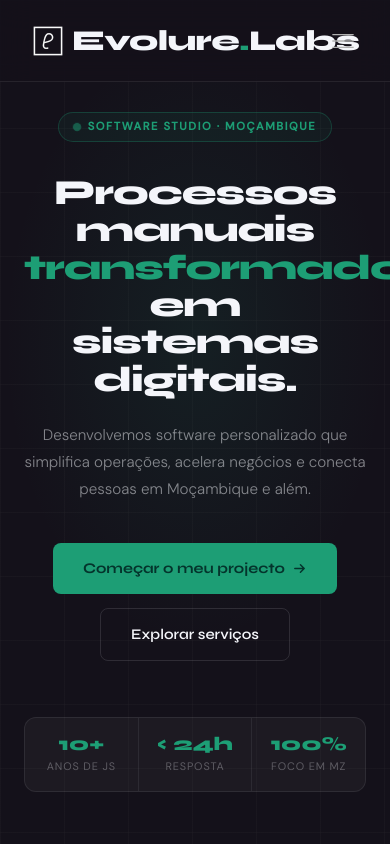
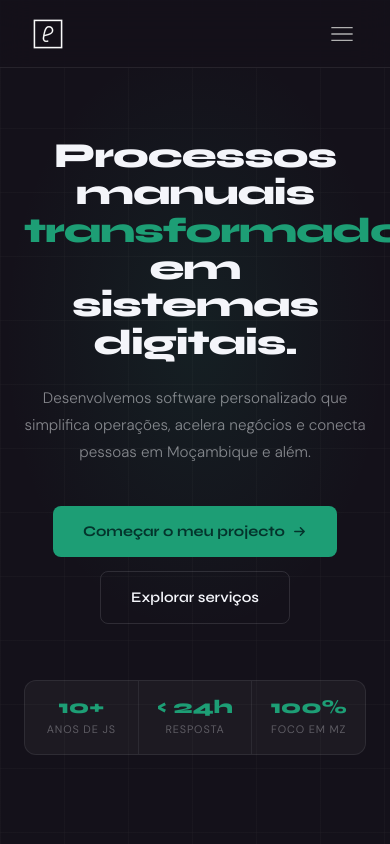
Before and after one commit to ArcidesFerrao/evolurelabs, a Next.js app: page / in a window 390 px wide. Shown: the top 844 px of the page. Built offline with nearby package versions, Linux system fonts and the light colour scheme.

Commit message:
minor details on hero section

```diff
--- a/app/components/Hero.tsx
+++ b/app/components/Hero.tsx
@@ -51,7 +51,7 @@ export default function Hero() {
         }}
       >
         {/* Badge */}
-        <div
+        {/* <div
           className="animate-fadeup"
           style={{
             display: "inline-flex",
@@ -80,7 +80,7 @@ export default function Hero() {
             }}
           />
           Software Studio · Moçambique
-        </div>
+        </div> */}
 
         {/* H1 — controlled size, max 2 lines on mobile */}
         <h1
--- a/app/components/Navbar.tsx
+++ b/app/components/Navbar.tsx
@@ -50,8 +50,16 @@ export default function Navbar() {
         }}
       >
         {/* Logo */}
+        <Image
+          className="inline-block md:hidden"
+          src="/favicon.png"
+          alt="Evolure Labs"
+          width={32}
+          height={32}
+          style={{ marginRight: "0.5rem" }}
+        />
         <Link
-          className="flex items-center"
+          className="hidden md:flex items-center "
           href="/"
           style={{
             fontFamily: "var(--font-display)",
@@ -130,7 +138,7 @@ export default function Navbar() {
           onClick={() => setOpen((o) => !o)}
           aria-label={open ? "Fechar menu" : "Abrir menu"}
           aria-expanded={open}
-          className="flex md:hidden items-center justify-center bg-none border-none text-var(--foreground) cursor-pointer p-1 rounded transition-opacity duration-200"
+          className="flex md:hidden items-center justify-center bg-none border-none text-var(--foreground) cursor-pointer p-1 rounded transition-opacity duration-200 "
         >
           {open ? (
             /* X icon */
--- a/app/layout.tsx
+++ b/app/layout.tsx
@@ -3,7 +3,7 @@ import type { Metadata } from "next";
 import "./globals.css";
 
 export const metadata: Metadata = {
-  title: "Evolure Labs — Software que Transforma",
+  title: "Evolure Labs — Desenvolvimento de Software",
   description:
     "Desenvolvemos software personalizado que simplifica operações, acelera negócios e conecta pessoas em Moçambique e além.",
   icons: {
```
